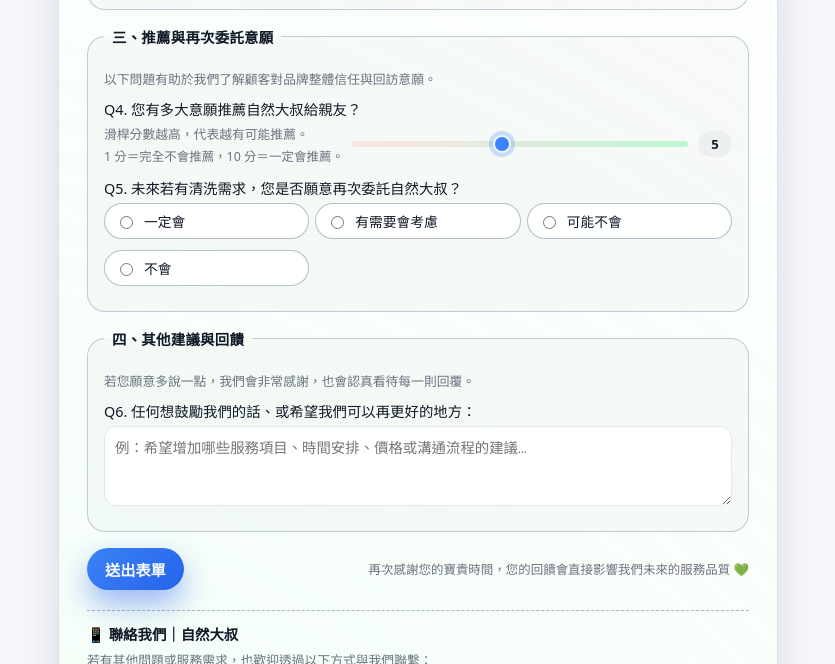
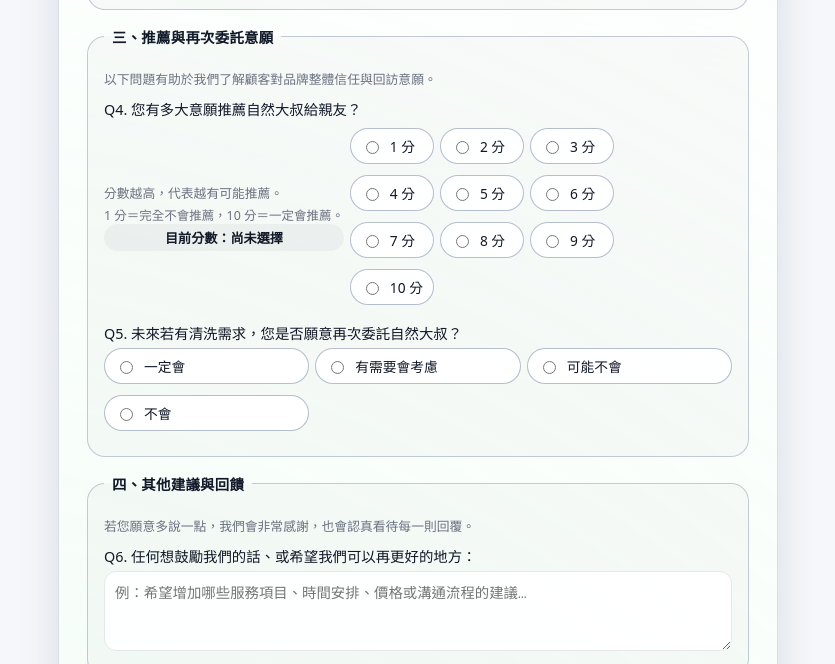
Before and after one commit to linyouteng/surveysatisfaction, a plain HTML site: page index.html in a window 1280 px wide. Shown: the part 1380-2044 px from the top of the page, without its empty margins (222-1057 px from the left). Drawn offline with Linux system fonts and the light colour scheme.

Commit message:
Add files via upload

```diff
--- a/index.html
+++ b/index.html
@@ -7,6 +7,7 @@
   <meta name="description" content="自然大叔清洗服務顧客滿意度調查問卷，約需 1–2 分鐘，感謝您提供寶貴意見，幫助我們優化服務品質。" />
 
   <link rel="icon" type="image/png" href="https://res.cloudinary.com/dxeoyhxx4/image/upload/v1731751003/fav_2_zaicbc.png" />
+<link href="https://res.cloudinary.com/dijzndzw2/image/upload/v1757176751/logo-3_hddq08.png" rel="icon" type="image/png"/>
 
   <style>
     :root {
@@ -915,33 +916,65 @@
               以下問題有助於我們了解顧客對品牌整體信任與回訪意願。
             </p>
 
+
             <div class="form-group">
               <label>Q4. 您有多大意願推薦自然大叔給親友？</label>
               <div class="range-row">
                 <div class="range-info">
-                  <div>滑桿分數越高，代表越有可能推薦。</div>
+                  <div>分數越高，代表越有可能推薦。</div>
                   <div class="helper-text">
                     1 分＝完全不會推薦，10 分＝一定會推薦。
                   </div>
+                  <div class="range-value">
+                    目前分數：<span id="q4Value">尚未選擇</span>
+                  </div>
                 </div>
-                <div class="range-control">
-                  <input
-                    type="range"
-                    id="q4"
-                    name="q4"
-                    min="1"
-                    max="10"
-                    value="5"
-                    aria-valuemin="1"
-                    aria-valuemax="10"
-                    aria-valuenow="5"
-                  />
-                  <div class="range-value" id="q4Value">5</div>
+                <div class="options options--inline" aria-label="推薦意願（1～10 分）">
+                  <label class="option-pill">
+                    <input type="radio" name="q4" value="1" />
+                    <span class="option-label-main">1 分</span>
+                  </label>
+                  <label class="option-pill">
+                    <input type="radio" name="q4" value="2" />
+                    <span class="option-label-main">2 分</span>
+                  </label>
+                  <label class="option-pill">
+                    <input type="radio" name="q4" value="3" />
+                    <span class="option-label-main">3 分</span>
+                  </label>
+                  <label class="option-pill">
+                    <input type="radio" name="q4" value="4" />
+                    <span class="option-label-main">4 分</span>
+                  </label>
+                  <label class="option-pill">
+                    <input type="radio" name="q4" value="5" />
+                    <span class="option-label-main">5 分</span>
+                  </label>
+                  <label class="option-pill">
+                    <input type="radio" name="q4" value="6" />
+                    <span class="option-label-main">6 分</span>
+                  </label>
+                  <label class="option-pill">
+                    <input type="radio" name="q4" value="7" />
+                    <span class="option-label-main">7 分</span>
+                  </label>
+                  <label class="option-pill">
+                    <input type="radio" name="q4" value="8" />
+                    <span class="option-label-main">8 分</span>
+                  </label>
+                  <label class="option-pill">
+                    <input type="radio" name="q4" value="9" />
+                    <span class="option-label-main">9 分</span>
+                  </label>
+                  <label class="option-pill">
+                    <input type="radio" name="q4" value="10" />
+                    <span class="option-label-main">10 分</span>
+                  </label>
                 </div>
               </div>
             </div>
 
-            <div class="form-group">
+<div class="form-group">
               <label>Q5. 未來若有清洗需求，您是否願意再次委託自然大叔？</label>
               <div class="options options--inline">
                 <label class="option-pill">
@@ -1063,33 +1096,34 @@
       var progressBar = document.getElementById("progressBar");
       var progressContainer = document.getElementById("progressContainer");
       var backdrop = document.getElementById("loadingBackdrop");
-      var q4Input = document.getElementById("q4");
       var q4Value = document.getElementById("q4Value");
       var coreNames = ["q1", "q2", "q3", "q4", "q5"]; // 核心題目
-      var rangeTouched = false;
 
       if (!form) return;
 
-      // 更新進度條
+            // 更新進度條
       function updateProgress() {
         var total = coreNames.length;
         var answered = 0;
 
         coreNames.forEach(function (name) {
-          if (name === "q4") {
-            if (rangeTouched) {
-              answered++;
-            }
-            return;
-          }
-
           var elements = form.querySelectorAll('[name="' + name + '"]');
           if (!elements.length) return;
 
           var hasValue = false;
 
           elements.forEach(function (el) {
-            if (el.type === "radio" && el.checked) {
+            if ((el.type === "radio" || el.type === "checkbox") && el.checked) {
+              hasValue = true;
+            } else if (
+              (el.tagName === "INPUT" ||
+                el.tagName === "TEXTAREA" ||
+                el.tagName === "SELECT") &&
+              el.type !== "radio" &&
+              el.type !== "checkbox" &&
+              el.value &&
+              String(el.value).trim() !== ""
+            ) {
               hasValue = true;
             }
           });
@@ -1110,23 +1144,29 @@
         }
       }
 
-      // 更新 Q4 顯示值
-      function updateRangeValue() {
-        if (!q4Input || !q4Value) return;
-        q4Value.textContent = q4Input.value;
-        q4Input.setAttribute("aria-valuenow", q4Input.value);
+      // 更新 Q4 顯示值（點選 1～10 分）
+      function updateQ4Value() {
+        if (!form || !q4Value) return;
+        var checked = form.querySelector('input[name="q4"]:checked');
+        if (checked && checked.value) {
+          q4Value.textContent = checked.value;
+        } else {
+          q4Value.textContent = "尚未選擇";
+        }
       }
 
-      if (q4Input) {
-        q4Input.addEventListener("input", function () {
-          rangeTouched = true;
-          updateRangeValue();
-          updateProgress();
+      var q4Radios = form ? form.querySelectorAll('input[name="q4"]') : null;
+      if (q4Radios && q4Radios.length) {
+        q4Radios.forEach(function (radio) {
+          radio.addEventListener("change", function () {
+            updateQ4Value();
+            updateProgress();
+          });
         });
-        updateRangeValue();
+        updateQ4Value();
       }
 
-      // 對核心題目的 input / radio 做監聽
+// 對核心題目的 input / radio 做監聽
       var allInputs = form.querySelectorAll("input, textarea");
       allInputs.forEach(function (el) {
         if (coreNames.indexOf(el.name) !== -1 && el.type !== "range") {
```
